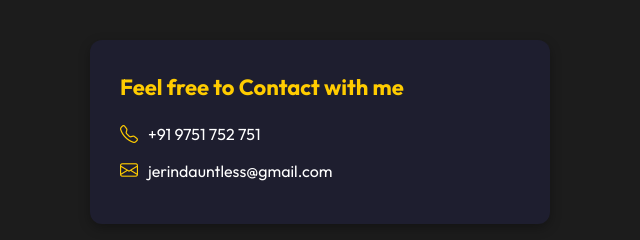
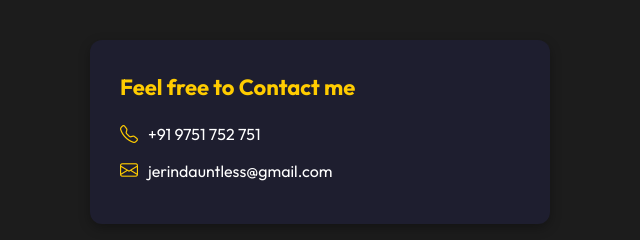
Before and after one commit to helloworld123488/jerin-portfolio, a plain HTML site: page index.html in a window 1280 px wide. Shown: the part 3034-3274 px from the top of the page, 320-960 px from the left. Drawn offline with nearby package versions, Linux system fonts and the light colour scheme.

Commit message:
feel free to contact with me --> feel free to contact me

```diff
--- a/index.html
+++ b/index.html
@@ -235,7 +235,7 @@
 
       <!-- next contact details and footer section -->
       <div class="contact-section">
-        <h5>Feel free to Contact with me</h5>
+        <h5>Feel free to Contact me</h5>
         <p><i class="bi bi-telephone"></i> +91 9751 752 751</p>
         <p><i class="bi bi-envelope"></i> jerindauntless@gmail.com</p>
       </div>
```
